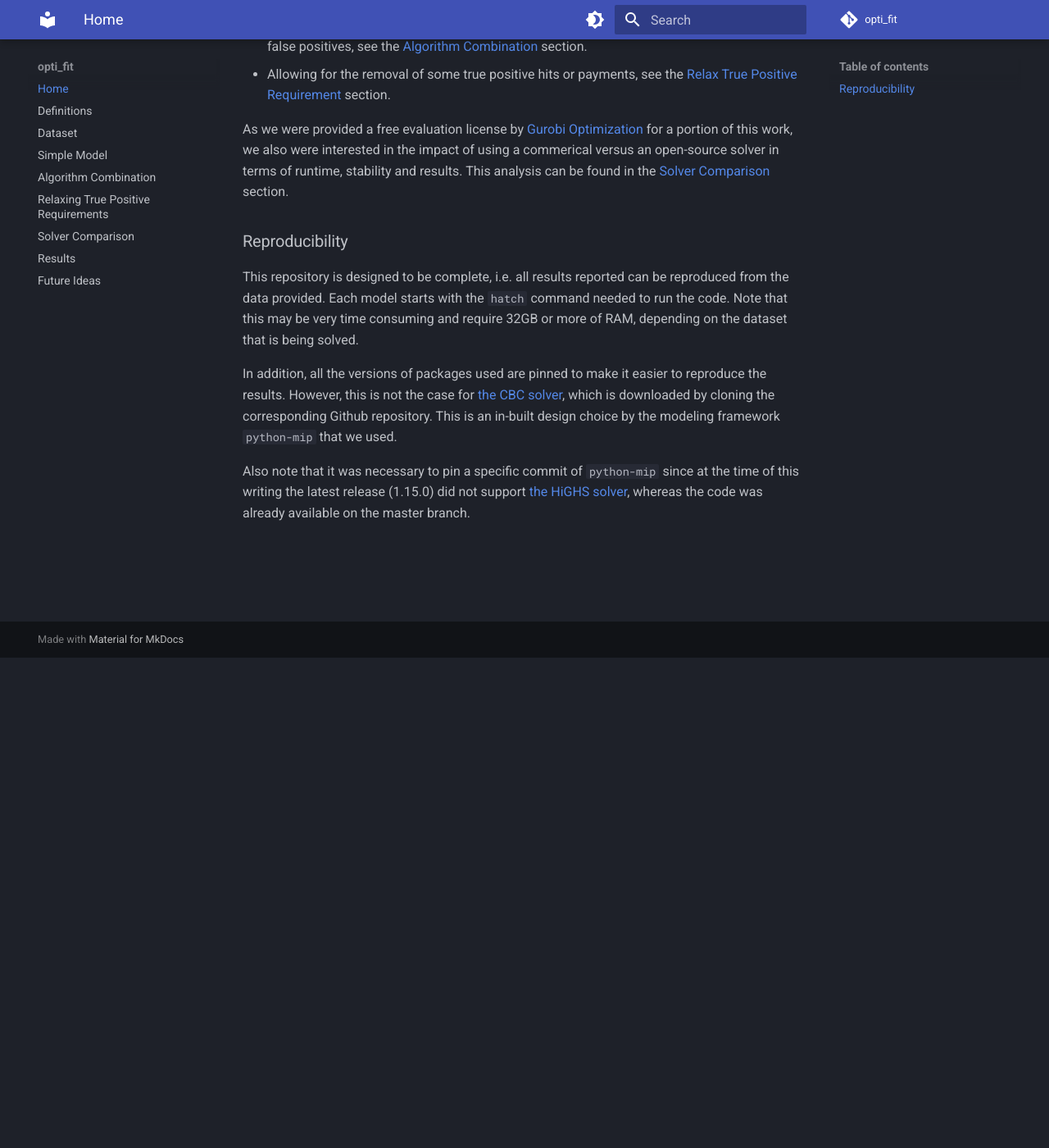
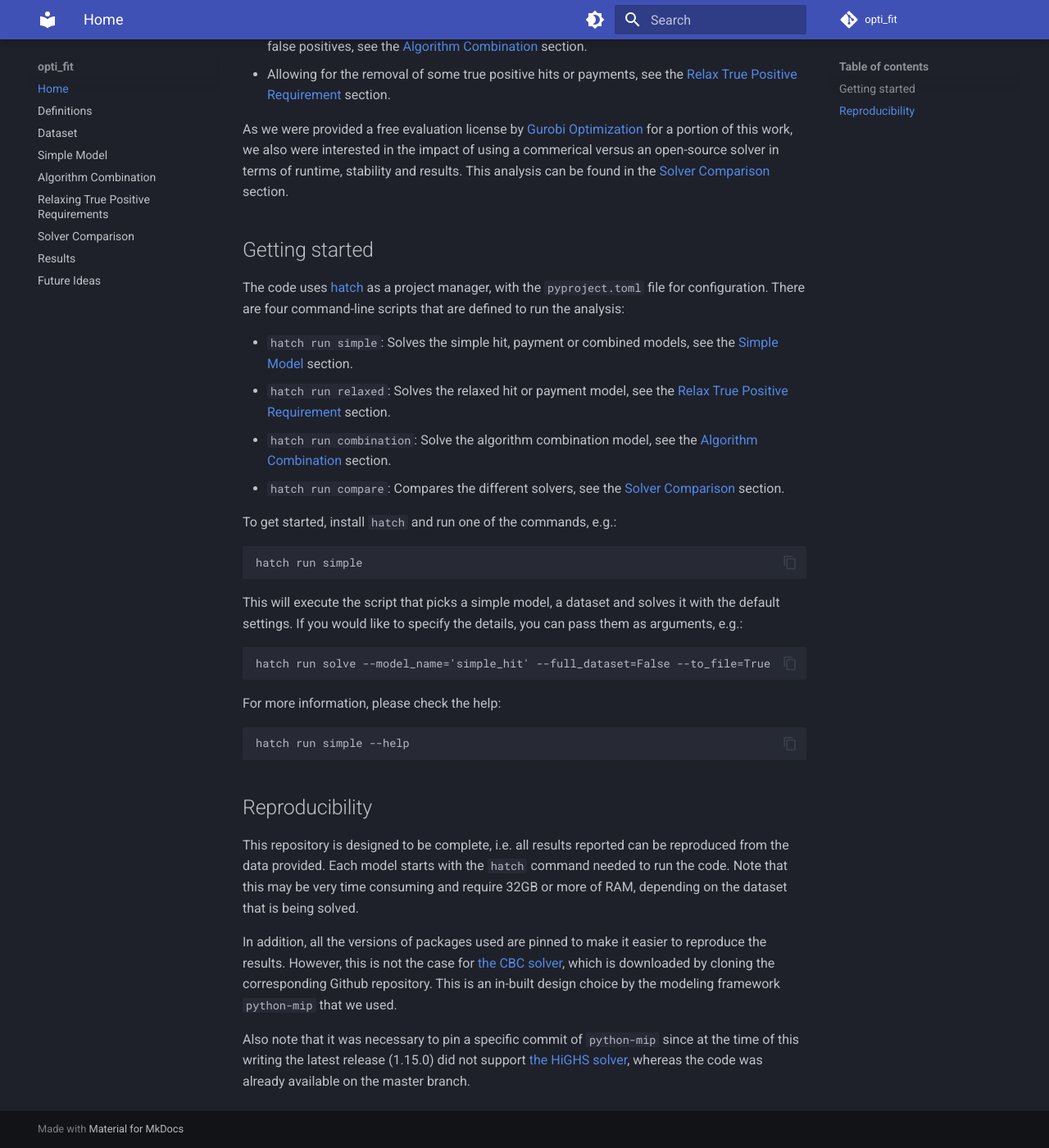
Before and after one commit to RichardOberdieck/opti_fit, an MkDocs documentation site: the page built from docs/index.md, in a window 1280 px wide and 1400 px high, scrolled down 598 px. Shown: the whole window at 82% size. Built offline with MkDocs 1.6.1 and Material for MkDocs 9.7.7, drawn with Linux system fonts in a browser that asks for light colours; comment, search, counter and statistics services are not loaded.

````diff
--- a/docs/index.md
+++ b/docs/index.md
@@ -16,7 +16,35 @@ Based on these models, we investigated how much better of a reduction we can ach
 
 As we were provided a free evaluation license by [Gurobi Optimization](https://gurobi.com) for a portion of this work, we also were interested in the impact of using a commerical versus an open-source solver in terms of runtime, stability and results. This analysis can be found in the [Solver Comparison](solver-comparisons.md) section.
 
-### Reproducibility
+## Getting started
+
+The code uses [hatch](https://hatch.pypa.io/) as a project manager, with the `pyproject.toml` file for configuration. There are four command-line scripts that are defined to run the analysis:
+
+- `hatch run simple`: Solves the simple hit, payment or combined models, see the [Simple Model](simple-model.md) section.
+- `hatch run relaxed`: Solves the relaxed hit or payment model, see the [Relax True Positive Requirement](relax-the-true-positive-requirement.md) section.
+- `hatch run combination`: Solve the algorithm combination model, see the [Algorithm Combination](algorithm-combination.md) section.
+- `hatch run compare`: Compares the different solvers, see the [Solver Comparison](solver-comparisons.md) section.
+
+To get started, install `hatch` and run one of the commands, e.g.:
+
+```
+hatch run simple
+```
+
+This will execute the script that picks a simple model, a dataset and solves it with the default settings. If you would like to specify the details, you can pass them as arguments, e.g.:
+
+```
+hatch run solve --model_name='simple_hit' --full_dataset=False --to_file=True
+```
+
+For more information, please check the help:
+
+```
+hatch run simple --help
+```
+
+
+## Reproducibility
 This repository is designed to be complete, i.e. all results reported can be reproduced from the data provided. Each model starts with the `hatch` command needed to run the code. Note that this may be very time consuming and require 32GB or more of RAM, depending on the dataset that is being solved.
 
 In addition, all the versions of packages used are pinned to make it easier to reproduce the results. However, this is not the case for [the CBC solver](https://github.com/coin-or/Cbc), which is downloaded by cloning the corresponding Github repository. This is an in-built design choice by the modeling framework `python-mip` that we used.
````
Also changed, not shown: README.md (+18 -7 lines).
